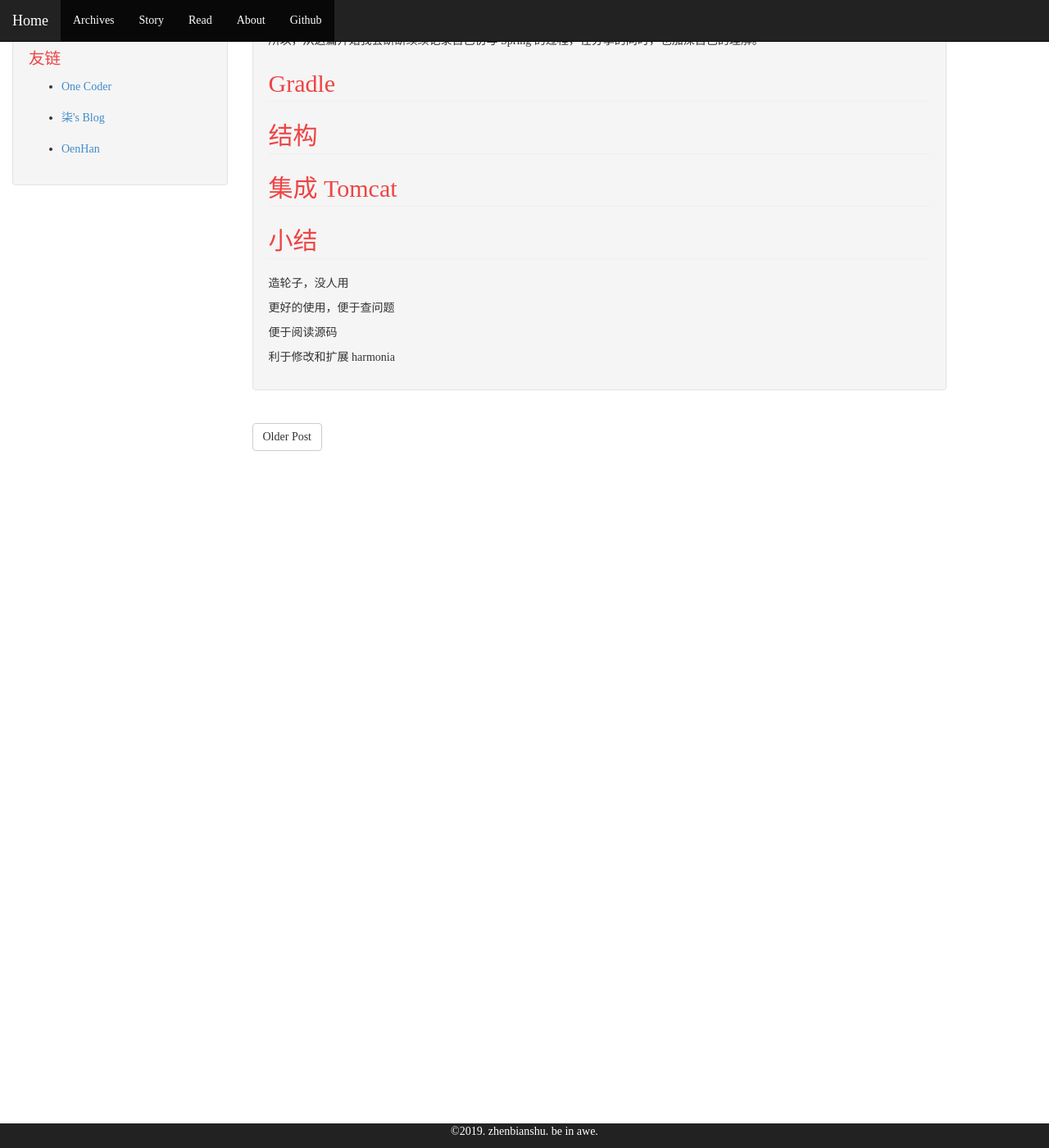
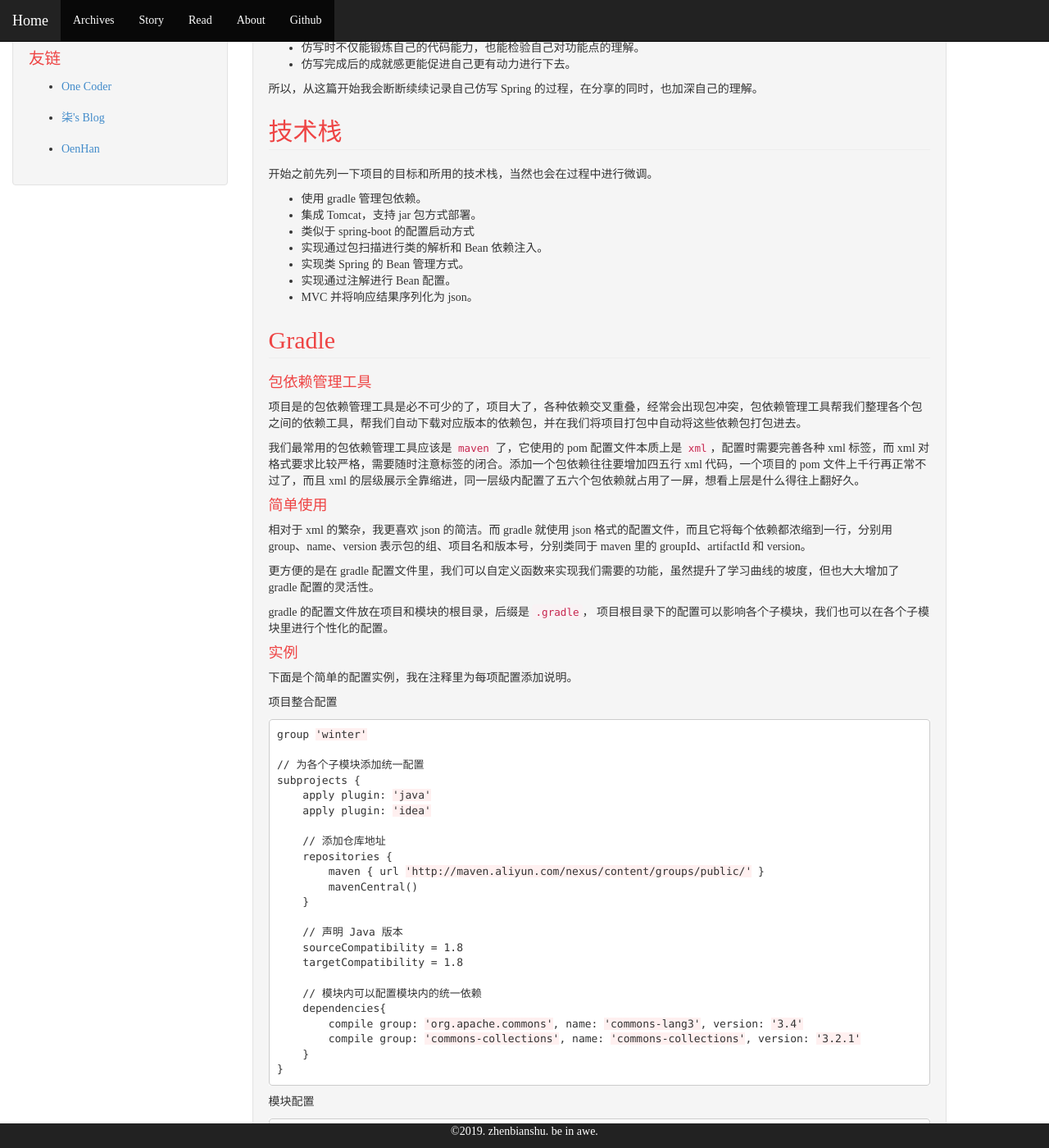
Before and after one commit to zhenbianshu/zhenbianshu.github.io, a Jekyll site: the page built from _posts/2019-02-23-my_spring_mvc_framework_1.md, in a window 1280 px wide and 1400 px high, scrolled down 476 px. Shown: the whole window at 82% size. Built offline with Jekyll 4.4.1, drawn with Linux system fonts in a browser that asks for light colours; comment, search, counter and statistics services are not loaded; some of the changed text lies outside the part shown.

Commit message:
add gradle usage;

````diff
--- a/_posts/2019-02-23-my_spring_mvc_framework_1.md
+++ b/_posts/2019-02-23-my_spring_mvc_framework_1.md
@@ -25,15 +27,93 @@ Spring 通过层层封装提供各种方便特性的时候，也将底层变得"
 
 所以，从这篇开始我会断断续续记录自己仿写 Spring 的过程，在分享的同时，也加深自己的理解。
 
+## 技术栈
+---
+开始之前先列一下项目的目标和所用的技术栈，当然也会在过程中进行微调。
+
+- 使用 gradle 管理包依赖。
+- 集成 Tomcat，支持 jar 包方式部署。
+- 类似于 spring-boot 的配置启动方式
+- 实现通过包扫描进行类的解析和 Bean 依赖注入。
+- 实现类 Spring 的 Bean 管理方式。
+- 实现通过注解进行 Bean 配置。
+- MVC 并将响应结果序列化为 json。
+
 ## Gradle
 ---
+#### 包依赖管理工具
+项目是的包依赖管理工具是必不可少的了，项目大了，各种依赖交叉重叠，经常会出现包冲突，包依赖管理工具帮我们整理各个包之间的依赖工具，帮我们自动下载对应版本的依赖包，并在我们将项目打包中自动将这些依赖包打包进去。
 
+我们最常用的包依赖管理工具应该是 `maven` 了，它使用的 pom 配置文件本质上是 `xml`，配置时需要完善各种 xml 标签，而 xml 对格式要求比较严格，需要随时注意标签的闭合。添加一个包依赖往往要增加四五行 xml 代码，一个项目的 pom 文件上千行再正常不过了，而且 xml 的层级展示全靠缩进，同一层级内配置了五六个包依赖就占用了一屏，想看上层是什么得往上翻好久。
+
+#### 简单使用
+相对于 xml 的繁杂，我更喜欢 json 的简洁。而 gradle 就使用 json 格式的配置文件，而且它将每个依赖都浓缩到一行，分别用 group、name、version 表示包的组、项目名和版本号，分别类同于 maven 里的 groupId、artifactId 和 version。
+
+更方便的是在 gradle 配置文件里，我们可以自定义函数来实现我们需要的功能，虽然提升了学习曲线的坡度，但也大大增加了 gradle 配置的灵活性。
+
+gradle 的配置文件放在项目和模块的根目录，后缀是 `.gradle`， 项目根目录下的配置可以影响各个子模块，我们也可以在各个子模块里进行个性化的配置。
+
+#### 实例
+下面是个简单的配置实例，我在注释里为每项配置添加说明。
+
+项目整合配置
+```bash
+group 'winter'
+
+// 为各个子模块添加统一配置
+subprojects {
+    apply plugin: 'java'
+    apply plugin: 'idea'
+
+    // 添加仓库地址
+    repositories {
+        maven { url 'http://maven.aliyun.com/nexus/content/groups/public/' }
+        mavenCentral()
+    }
+
+    // 声明 Java 版本
+    sourceCompatibility = 1.8
+    targetCompatibility = 1.8
+
+    // 模块内可以配置模块内的统一依赖
+    dependencies{
+        compile group: 'org.apache.commons', name: 'commons-lang3', version: '3.4'
+        compile group: 'commons-collections', name: 'commons-collections', version: '3.2.1'
+    }
+}
+```
+
+模块配置
+
+```bash
+version 1.2 // 声明模块版本
+
+// 子模块个性化配置
+dependencies {
+    // 声明对同级模块的依赖
+    compile(project(':winter-framework'))
+}
+
+// 完善 jar 模块来声明打包的具体工作
+jar {
+    // 配置 manifest 文件
+    manifest {
+        attributes "Main-Class": "zhenbianshu.github.com.MyApplication"
+    }
+    // 声明一个函数在打包时将依赖项都打包进去
+    from {
+        configurations.compile.collect { it.isDirectory() ? it : zipTree(it) }
+    }
+}
+
+```
+
+#### manifest 文件
 
 ## 结构
 ---
+将 spring 的每个大模块放到一个包里实现，顺便看一下 spring 的整体代码结构
 
-## 集成 Tomcat
----
 
 ## 小结
 ---
````
Also changed, not shown: other parts of _posts/2019-02-23-my_spring_mvc_framework_1.md (+2 -0 lines).
